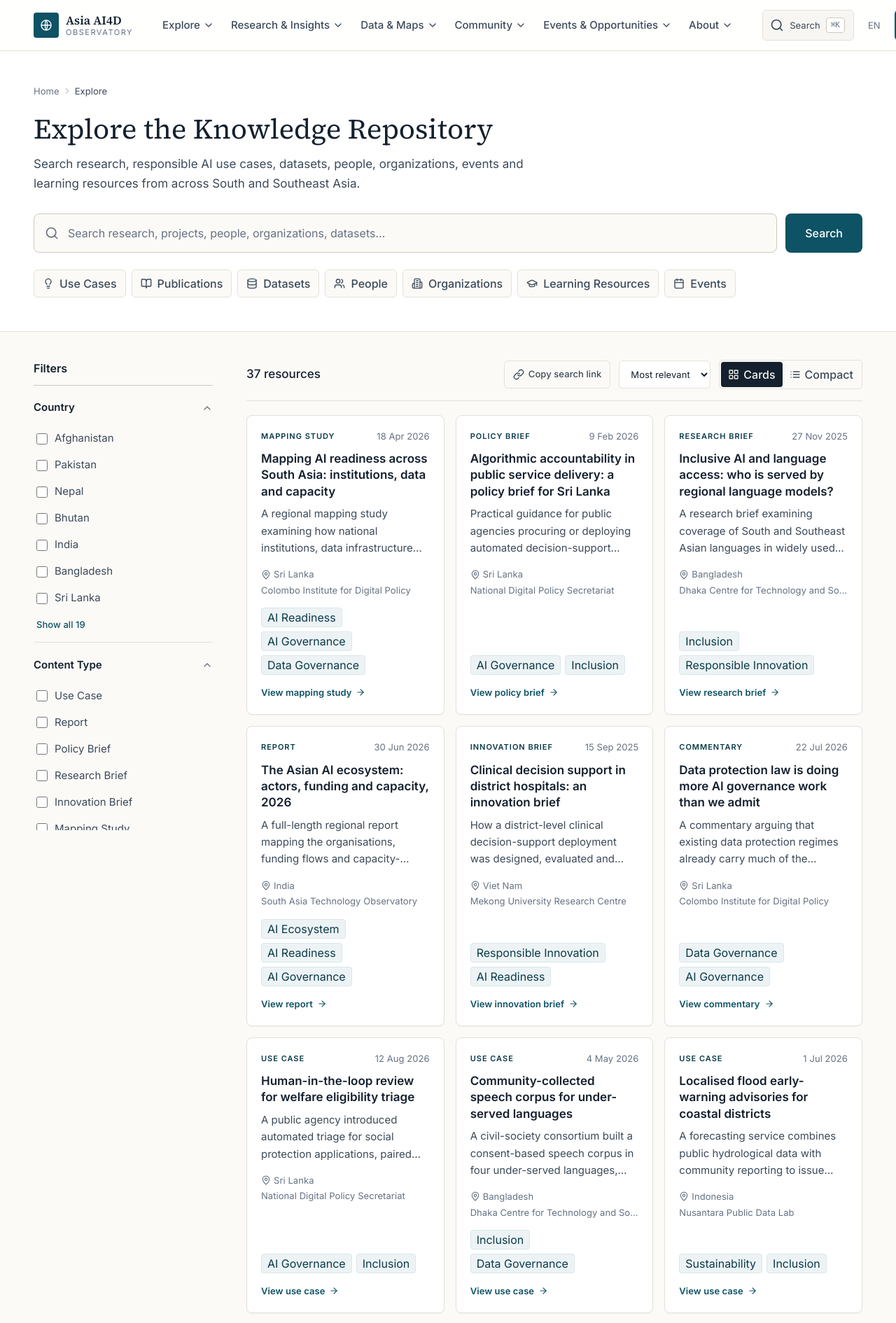
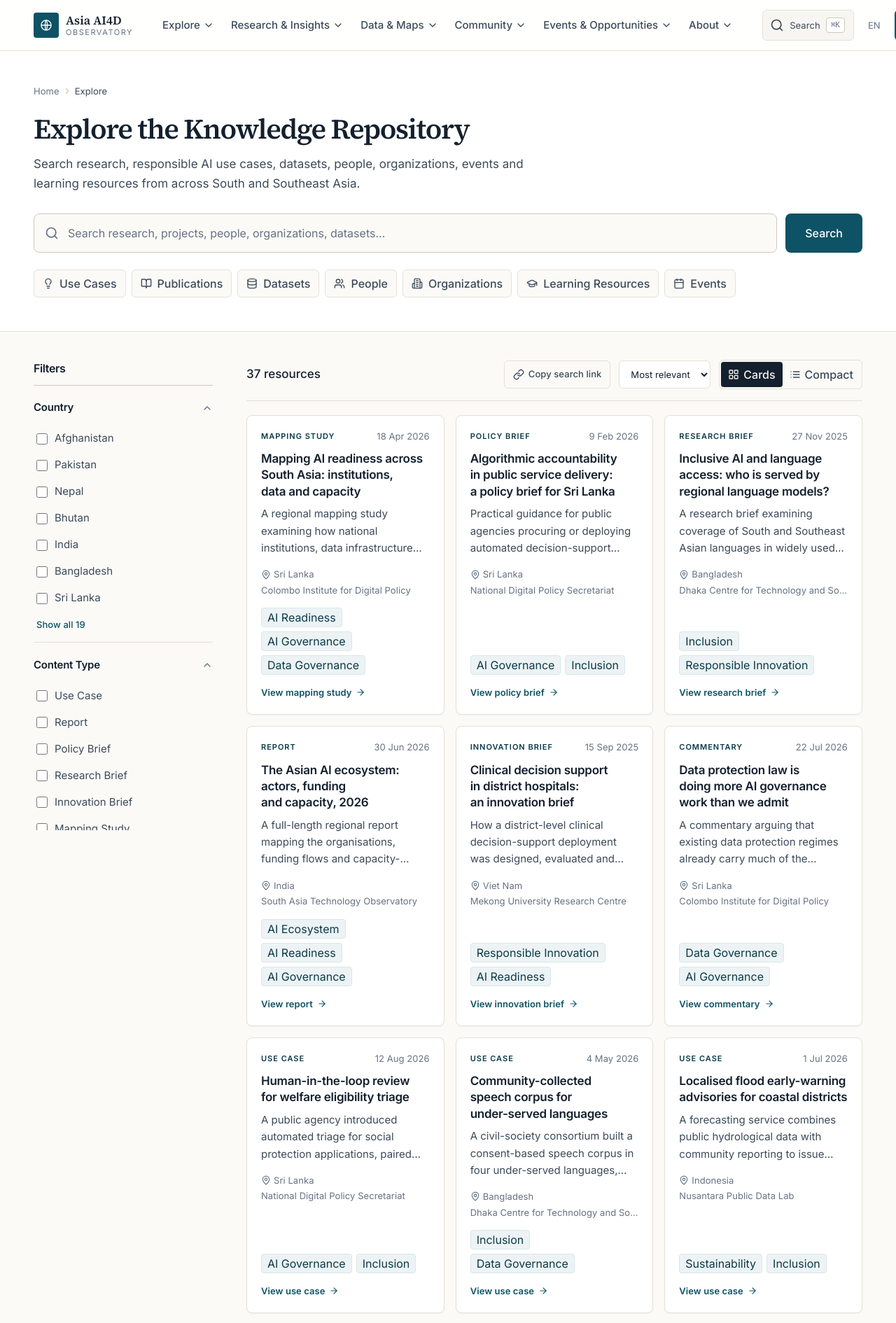
Before and after one commit to rasithsenanayake/LIRNEasia-AI4D, a Next.js app: page /explore in a window 1280 px wide. Shown: the top 1890 px of the page at 70% size. Built offline with nearby package versions, Linux system fonts and the light colour scheme.

Commit message:
Add shared typography hierarchy

```diff
--- a/src/index.css
+++ b/src/index.css
@@ -19,8 +19,40 @@ body {
   background-color: #fbfaf7;
   color: #14202e;
   font-family: 'Inter', system-ui, sans-serif;
+  font-weight: 400;
   -webkit-font-smoothing: antialiased;
   text-rendering: optimizeLegibility;
+  font-optical-sizing: auto;
+}
+@layer base {
+  h1,
+  h2,
+  h3,
+  h4,
+  h5,
+  h6 {
+    font-weight: 600;
+    text-wrap: balance;
+  }
+
+  h1 {
+    letter-spacing: -0.035em;
+  }
+
+  h2 {
+    letter-spacing: -0.025em;
+  }
+
+  h3,
+  h4,
+  h5,
+  h6 {
+    letter-spacing: -0.015em;
+  }
+
+  p {
+    text-wrap: pretty;
+  }
 }
 /* Consistent, highly visible keyboard focus across the platform */
 :focus-visible {
```
